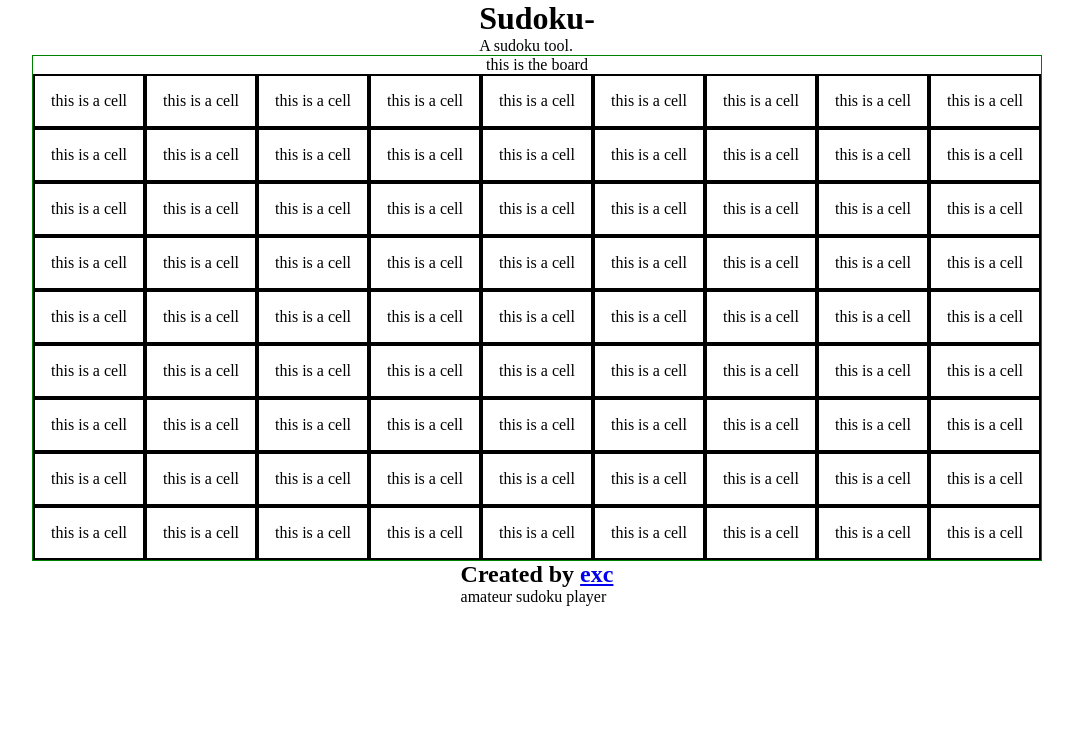
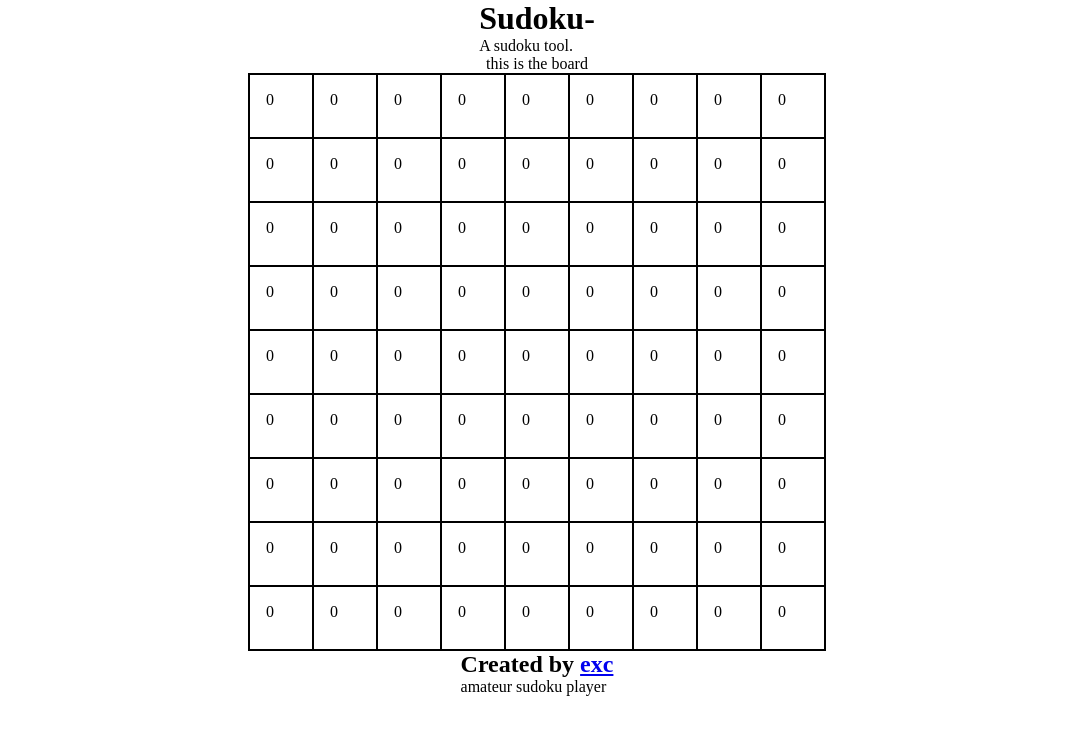
Before and after one commit to exchyphen/sudoku--hyphen, a React (Vite) app: page / in a window 1280 px wide. Shown: the top 732 px of the page, without its empty margins (103-1176 px from the left). Built offline with nearby package versions, Linux system fonts and the light colour scheme.

Commit message:
test linking js

```diff
--- a/src/App.css
+++ b/src/App.css
@@ -4,7 +4,6 @@
   justify-content: center;
   align-items: center;
 
-  border: 1px solid green;
 }
 
 .board {
@@ -14,4 +13,6 @@
   display: grid;
   grid-template-columns: repeat(9, 1fr);
   grid-template-rows: repeat(9, 1fr);
+
+  border: 1px solid black;
 }
--- a/src/App.jsx
+++ b/src/App.jsx
@@ -1,38 +1,49 @@
 import { useEffect, useState } from "react";
 import "./App.css";
+import SudokuChecker from "./SudokuChecker.js";
 
 import Cell from "./components/cell";
 
 function App() {
+  const [focus, setFocus] = useState(undefined);
+
   const MAX_ROW = 9;
   const MAX_COL = 9;
 
   // board data
   const data__board = Array.from(Array(MAX_ROW), () => Array(MAX_COL));
+  // initialize data board
+  for (let row = 0; row < MAX_ROW; row++) {
+    for (let col = 0; col < MAX_COL; col++) {
+      data__board[row][col] = {
+        value: 0,
+        corner: [],
+        center: [],
+        given: false,
+      };
+    }
+  }
+
+  // handlers
 
   // helper function: create the board from cell components
   const createBoard = () => {
     const arr = [];
 
-    for (let i = 0; i < MAX_ROW * MAX_COL; i++) {
-      arr.push(<Cell key={`cell${i}`}></Cell>);
+    for (let row = 0; row < MAX_ROW; row++) {
+      for (let col = 0; col < MAX_COL; col++) {
+        arr.push(
+          <Cell key={`cell-${row}-${col}`} data={data__board[row][col]}></Cell>
+        );
+      }
     }
 
     return arr;
   };
 
   useEffect(() => {
-    // initialize data board
-    for (let row = 0; row < MAX_ROW; row++) {
-      for (let col = 0; col < MAX_COL; col++) {
-        data__board[row][col] = {
-          value: undefined,
-          corner: [],
-          center: [],
-          given: false,
-        };
-      }
-    }
+    // test js
+    SudokuChecker.test();
   }, []);
 
   return (
--- /dev/null
+++ b/src/SudokuChecker.js
@@ -0,0 +1,5 @@
+const SudokuChecker = {
+  test: () => console.log("test complete"),
+};
+
+export default SudokuChecker;
--- a/src/components/cell.css
+++ b/src/components/cell.css
@@ -1,5 +1,13 @@
 .cell {
+    min-width: 4rem;
+    min-height: 4rem;
+
     padding: 1rem;
 
-    border: 2px solid black;
+    border: 1px solid black;
 }
+
+.cell:hover {
+    cursor: pointer;
+    background: gray;
+}
--- a/src/components/cell.jsx
+++ b/src/components/cell.jsx
@@ -1,7 +1,9 @@
 import "./cell.css";
 
-const Cell = () => {
-  return <div className="cell">this is a cell</div>;
+const Cell = (props) => {
+  const data = props.data;
+
+  return <div className="cell">{data.value}</div>;
 };
 
 export default Cell;
```
